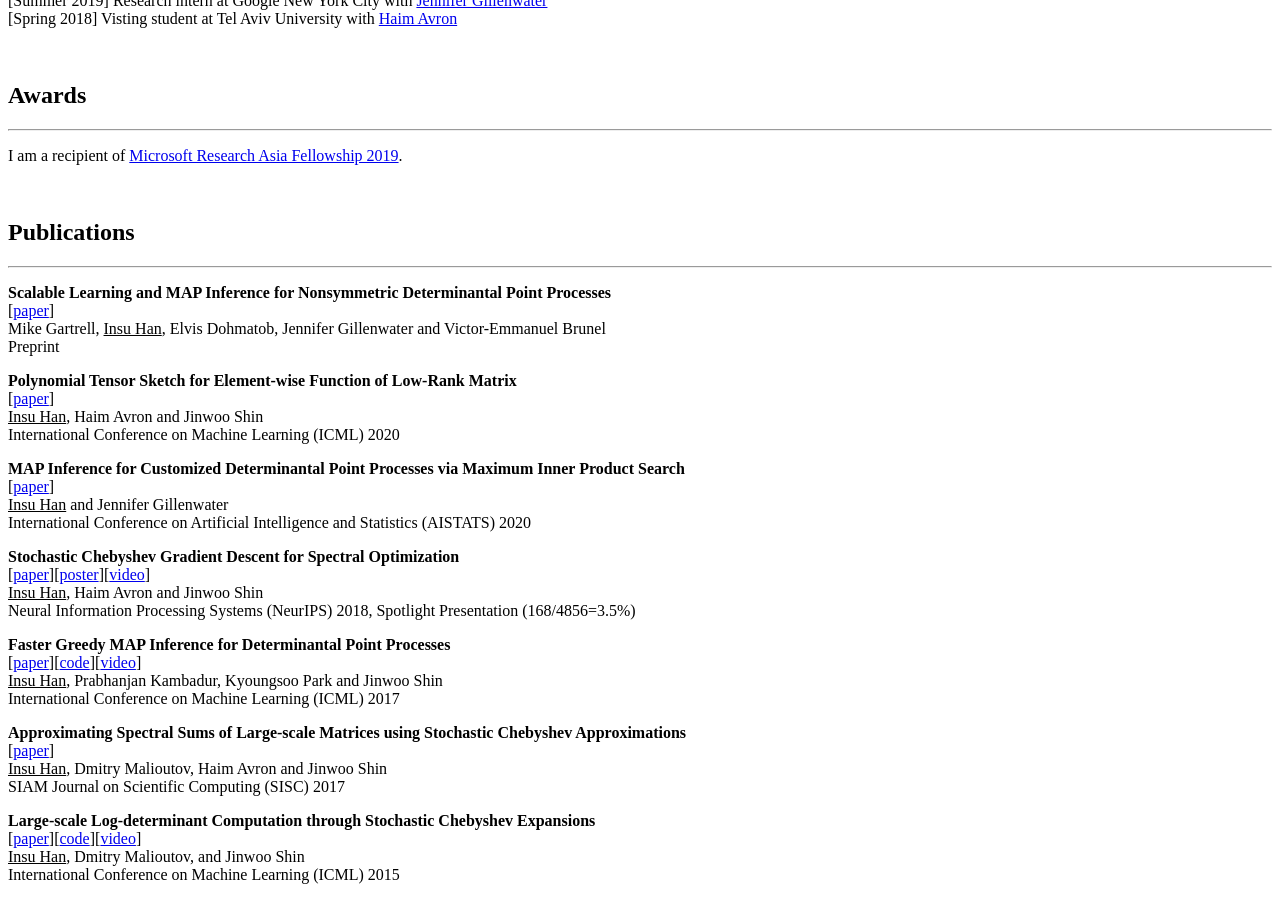
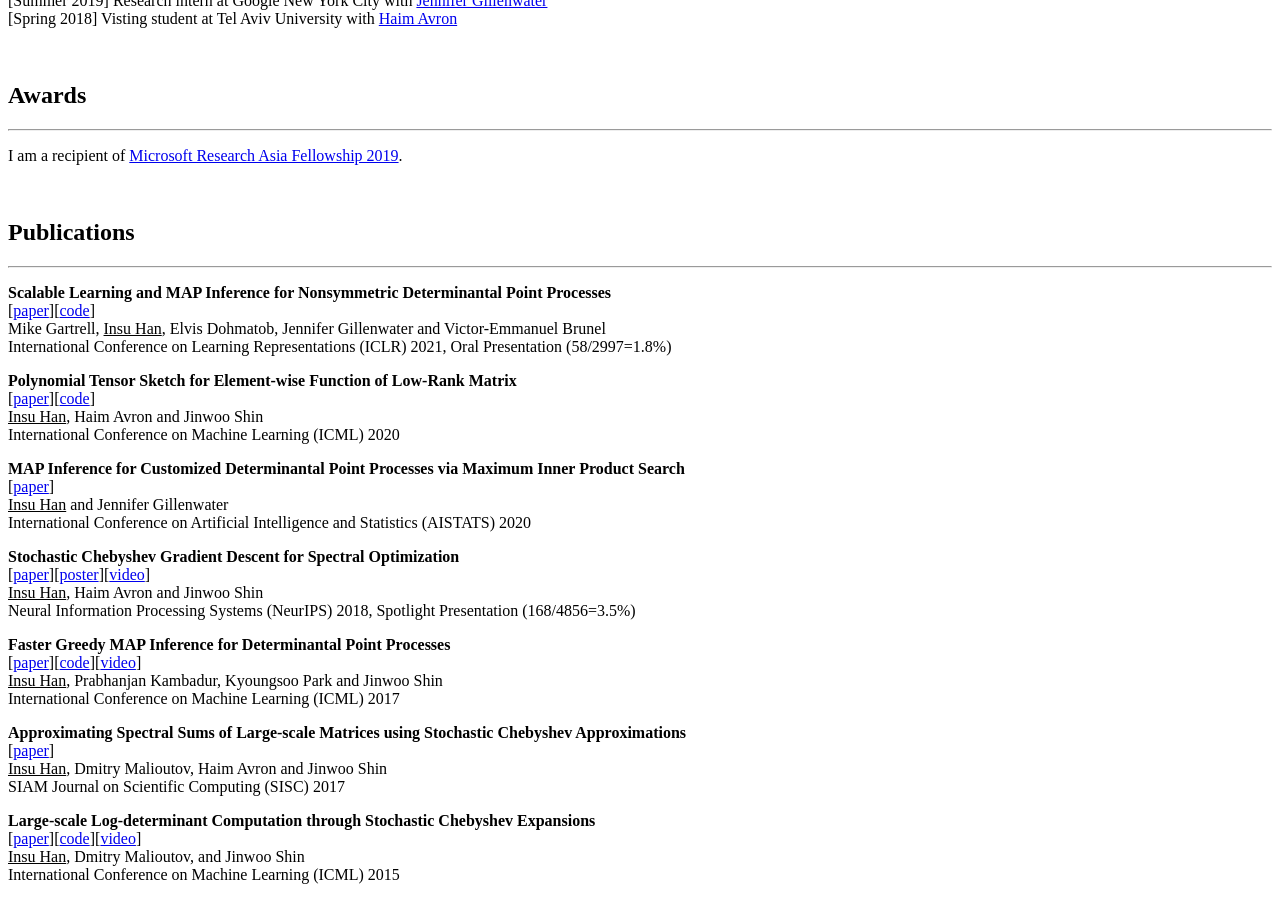
Before and after one commit to insuhan/insuhan.github.io, a Jekyll site: the page built from _posts/2019-10-12-about-me.markdown, in a window 1280 px wide and 900 px high, scrolled down 1067 px. Built offline with Jekyll 4.4.1, drawn with Linux system fonts in a browser that asks for light colours; a style sheet for code colours, icons or effects is not loaded.

Commit message:
update ICLR21

```diff
--- a/_posts/2019-10-12-about-me.markdown
+++ b/_posts/2019-10-12-about-me.markdown
@@ -40,13 +40,13 @@ I am a recipient of [Microsoft Research Asia Fellowship 2019]. <br/>
 -----
 
 **Scalable Learning and MAP Inference for Nonsymmetric Determinantal Point Processes** <br/>
-[[paper][ndpp_paper]]<br/>
+[[paper][ndpp_paper]][[code][ndpp_code]]<br/>
 Mike Gartrell, <U>Insu Han</U>, Elvis Dohmatob, Jennifer Gillenwater and Victor-Emmanuel Brunel <br/>
-Preprint
+International Conference on Learning Representations (ICLR) 2021, Oral Presentation (58/2997=1.8%)
 <br/>
 
 **Polynomial Tensor Sketch for Element-wise Function of Low-Rank Matrix** <br/>
-[[paper][poly_paper]]<br/>
+[[paper][poly_paper]][[code][poly_code]]<br/>
 <U>Insu Han</U>, Haim Avron and Jinwoo Shin <br/>
 International Conference on Machine Learning (ICML) 2020
 <br/>
@@ -77,7 +77,9 @@ SIAM Journal on Scientific Computing (SISC) 2017
 <U>Insu Han</U>, Dmitry Malioutov, and Jinwoo Shin <br/>
 International Conference on Machine Learning (ICML) 2015
 
+[ndpp_code]: https://github.com/cgartrel/nonsymmetric-DPP-learning/tree/scalable
 [ndpp_paper]: https://arxiv.org/pdf/2006.09862.pdf
+[poly_code]: https://github.com/insuhan/polytensorsketch
 [poly_paper]: https://arxiv.org/pdf/1905.11616.pdf
 [specopt_paper]: https://papers.nips.cc/paper/7968-stochastic-chebyshev-gradient-descent-for-spectral-optimization.pdf
 [specopt_poster]: http://alinlab.kaist.ac.kr/resource/poster_nips18_specopt.pdf
```
